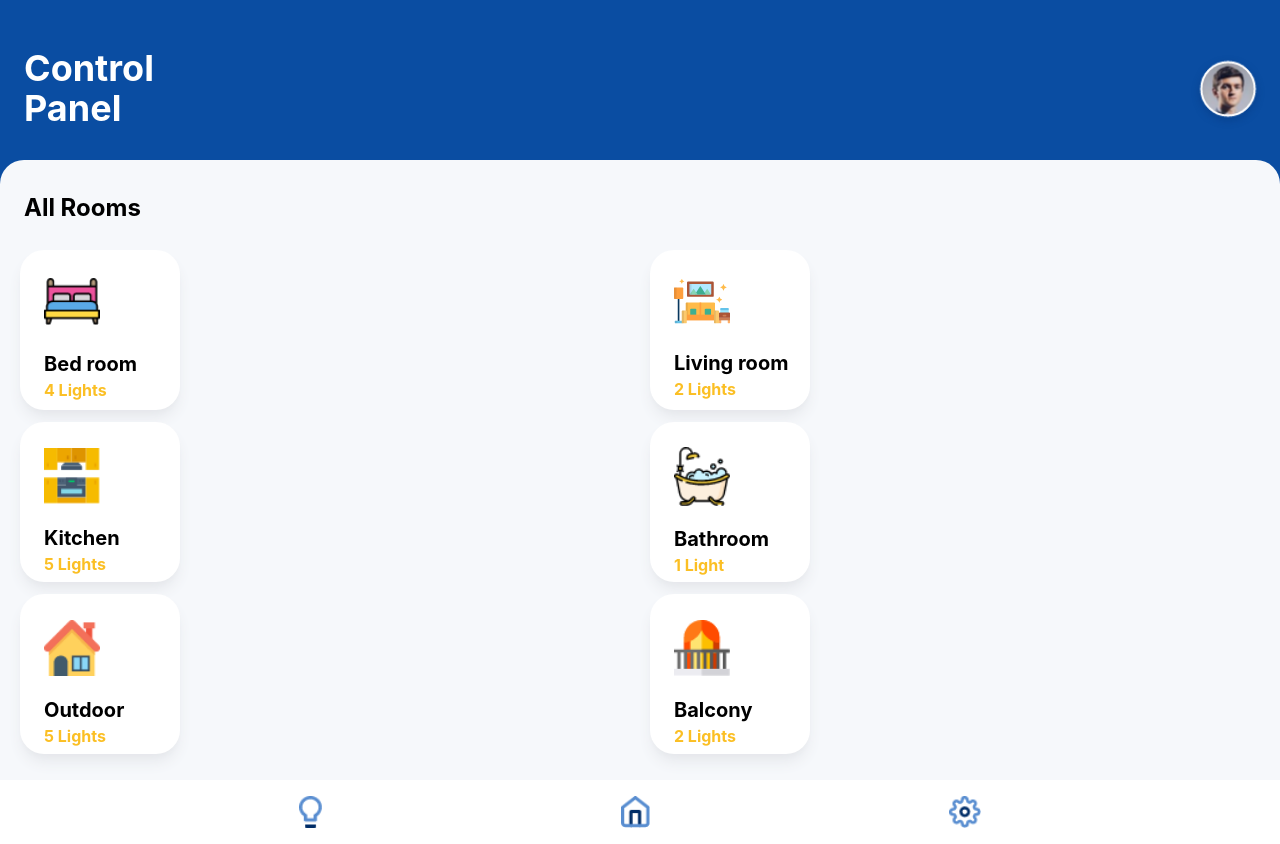
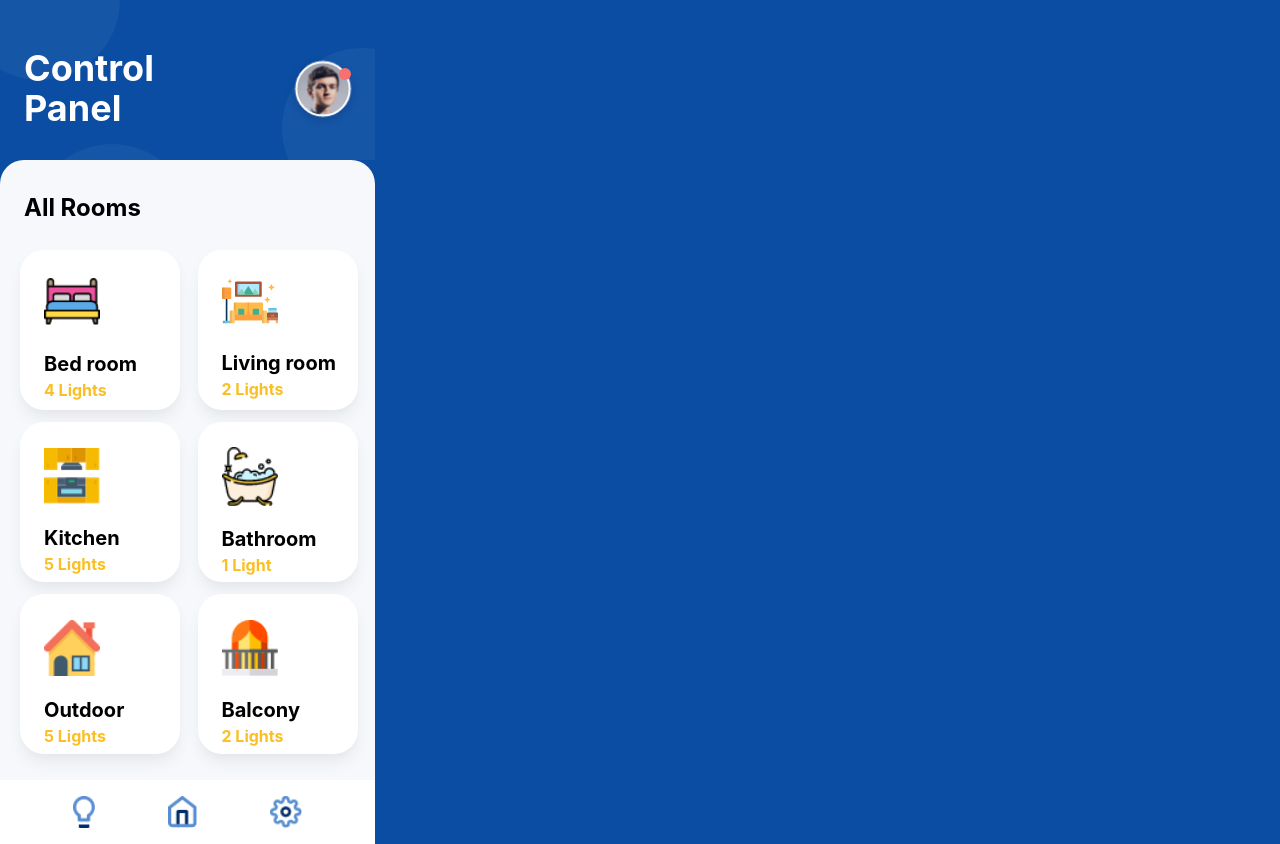
Before and after one commit to rts-cmk-wu06/smartlight-ui-AndreasHjorth11, a React (Create React App) app: page / in a window 1280 px wide. Built offline with nearby package versions, Linux system fonts and the light colour scheme.

Commit message:
Add Header Update

```diff
--- a/src/Components/Header.js
+++ b/src/Components/Header.js
@@ -3,9 +3,17 @@ import logo from '../Ellipse 20.png';
 
 const Header = () => {
     return (
-        <div className="text-white text-4xl font-bold h-40 flex content-center justify-between">
+        <div className="text-white text-4xl font-bold h-40 flex content-center justify-between overflow-hidden relative">
             <h2 className="ml-6 mt-12">Control <br /> Panel</h2>
-            <img src={logo} className='scale-105 self-center mt-6 mr-3'></img>
+            <div className='h-40 bg-white/5 rounded-full w-40 absolute -mt-20 -ml-10 z-0 overflow-hidden'></div>
+            <div className='h-40 bg-white/5 rounded-full w-40 absolute mt-36 ml-8 z-0 overflow-hidden'></div>
+            <div className=''>
+                <div className='h-40 bg-white/5 rounded-full w-40 absolute mt-12 ml-16 z-0'></div>
+            </div>
+            <div className='self-center'>
+                <div className='h-3 bg-red-400 rounded-full w-3 absolute mt-10 ml-14 z-10'></div>
+                <img src={logo} className='scale-105 mt-6 mr-3'></img>
+            </div>
         </div>
      );
 }
--- a/src/index.css
+++ b/src/index.css
@@ -4,8 +4,11 @@
 
 body {
   margin: 0;
+  padding: 0;
+  max-width: 375px;
   background-color: #0A4DA2;
-
+  overflow: hidden;
+  box-sizing: border-box;
   font-family: -apple-system, BlinkMacSystemFont, 'Segoe UI', 'Roboto', 'Oxygen',
     'Ubuntu', 'Cantarell', 'Fira Sans', 'Droid Sans', 'Helvetica Neue',
     sans-serif;
```
